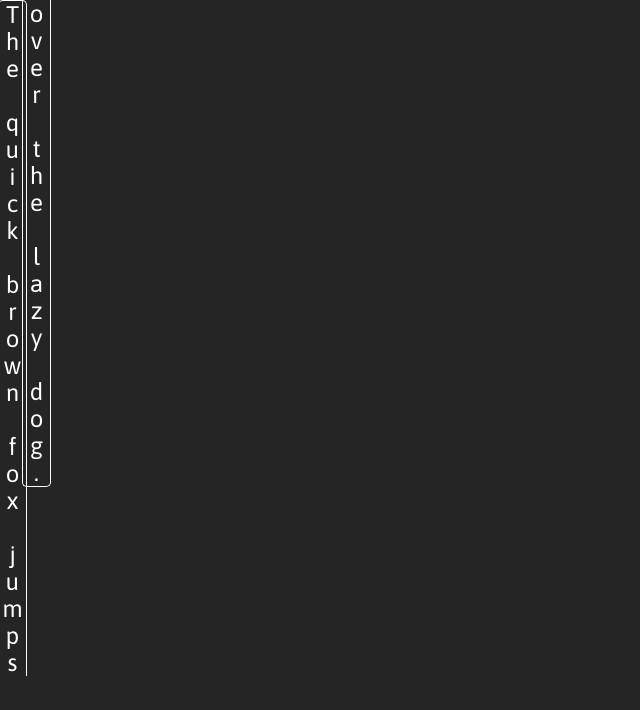
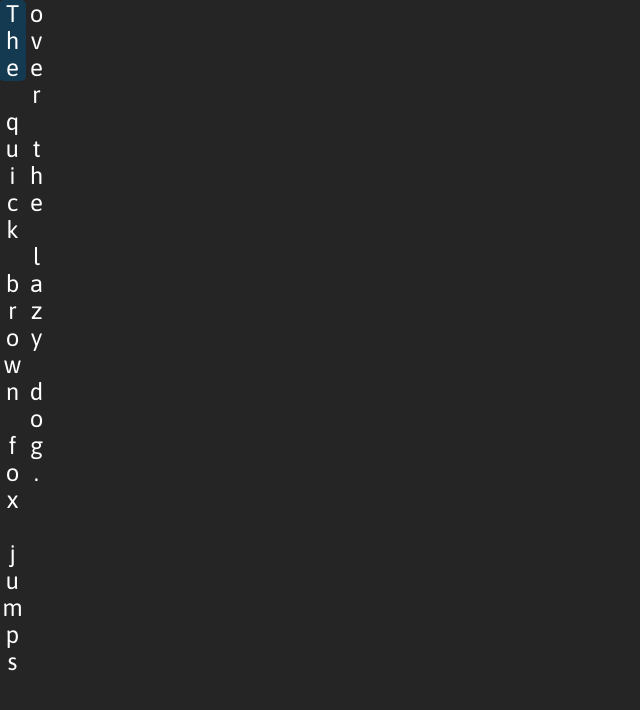
Before and after one commit to aqualang-net/aqualang.net, a Svelte app in the folder client/: page / in a window 1280 px wide. Shown: the top 710 px of the page, without its empty margins (0-640 px from the left). Built offline with nearby package versions, Linux system fonts and the light colour scheme.

Commit message:
add selectable class

```diff
--- a/client/src/App.svelte
+++ b/client/src/App.svelte
@@ -17,7 +17,6 @@
 					{
 						text: "The quick brown fox jumps over the lazy dog.",
 						selected: false,
-						hint: 0,
 					},
 				]}
 				edit={true}
--- a/client/src/text/HintedText.svelte
+++ b/client/src/text/HintedText.svelte
@@ -303,13 +303,7 @@
             // Ignore whitespace
             const s = split(text[index].text);
 
-            if (
-                !(
-                    s[subIndex].trim() !== "" ||
-                    text[index].selected ||
-                    s.length === 1
-                )
-            ) {
+            if (!canSelect(index, subIndex)) {
                 return;
             }
 
@@ -325,7 +319,7 @@
 
             const index = getIndex(element.parentElement);
             if (text[index].hint !== undefined) {
-                selectHint(index);
+                selectHint(text[index].hint);
                 await tick();
             }
 
@@ -345,6 +339,19 @@
 
         deletePopup();
         deselectText();
+    }
+
+    function canSelect(index: number, subIndex: number) {
+        if (text[index].selected) return true;
+        const s = split(text[index].text);
+        return (
+            s[subIndex].trim() !== "" ||
+            (index > 0 &&
+                index < text.length - 1 &&
+                s.length === 1 &&
+                text[index - 1].selected &&
+                text[index + 1].selected)
+        );
     }
 
     // Popups
@@ -505,9 +512,7 @@
                         aria-disabled={!edit ||
                         text.hint !== undefined ||
                         text.static ||
-                        subtext.trim() !== "" ||
-                        text.selected ||
-                        split(text.text).length === 1
+                        canSelect(index, subindex)
                             ? undefined
                             : true}
                         tabindex={(edit || text.hint !== undefined) &&
@@ -520,11 +525,12 @@
                             !text.static &&
                             selectingIndex === index &&
                             selectingSubIndex === subindex}
-                        class:word={subtext.trim() !== ""}
-                        class:span={edit &&
-                            subtext.length === 1 &&
-                            punctuation.includes(subtext) &&
-                            expandSmallSpans}>{subtext}</span
+                        class:selectable={!edit ||
+                        text.hint !== undefined ||
+                        text.static ||
+                        canSelect(index, subindex)
+                            ? true
+                            : undefined}>{subtext}</span
                     >{/each}</span
             >{/each}
     </span>
@@ -533,16 +539,6 @@
 <svelte:window on:resize={recalculatePopup} on:mouseup={windowUp} />
 
 <style type="text/scss">
-    .pad:not(.vert) .span {
-        padding-left: 0.15em;
-        padding-right: 0.15em;
-    }
-
-    .vert.pad .span {
-        padding-top: 0.15em;
-        padding-bottom: 0.15em;
-    }
-
     .hinted {
         // Regular css
         color: white;
@@ -561,8 +557,7 @@
                     background-color: #00659b;
                 }
                 &:not(.selected) {
-                    > .word:hover,
-                    > :only-child:hover {
+                    > .selectable:hover {
                         background-color: #133a50;
                         cursor: pointer;
                     }
@@ -570,8 +565,7 @@
             }
 
             &:hover > :not(.hint):not(.static) {
-                .word.selecting,
-                :only-child.selecting,
+                .selectable.selecting,
                 &.selected > .selecting {
                     user-select: text;
                     -moz-user-select: text;
@@ -584,8 +578,7 @@
                 }
 
                 &:not(.selected) {
-                    > .word:active,
-                    > :only-child:active {
+                    > .selectable:active {
                         background-color: #133a50;
                     }
                 }
```
